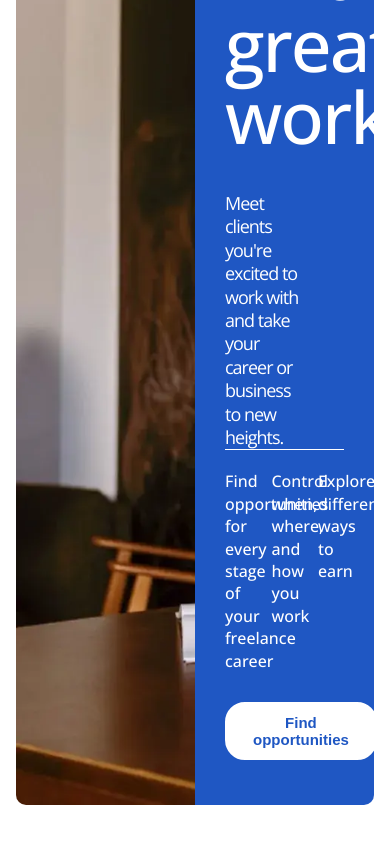
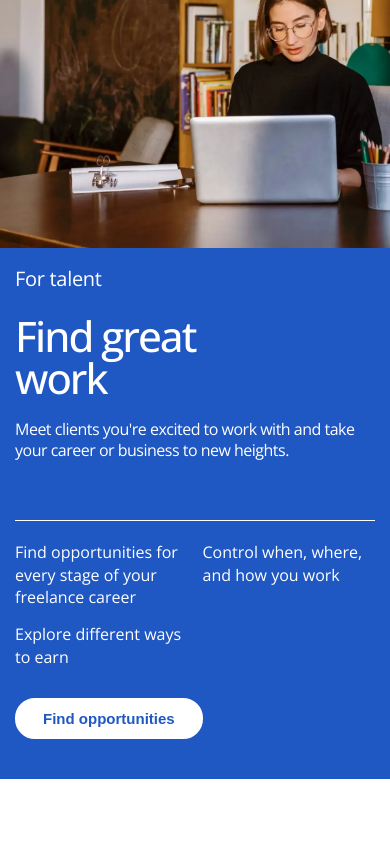
Before and after one commit to eduarf/upwork-c, a React (Vite) app: page / in a window 390 px wide. Shown: the part 5603-6447 px from the top of the page. After the commit the page ends 6424 px from the top, so only its background shows below. Built offline with nearby package versions, Linux system fonts and the light colour scheme.

Commit message:
findGreatWork responsive

```diff
--- a/src/components/find-great-work/FindGreatWork.scss
+++ b/src/components/find-great-work/FindGreatWork.scss
@@ -3,11 +3,26 @@
   display: grid;
   grid-template-columns: repeat(2, minmax(0, 1fr));
   min-height: 78rem;
+  @media only screen and (max-width: 1200px){
+    padding: 5vh 2vw;
+    min-height: 72rem;
+  }
+  @media only screen and (max-width: 768px){
+    grid-template-columns: repeat(1, minmax(0, 1fr));
+    padding: 5vh 0;
+  }
   &__left {
     background-image: url("../../assets/find-great-work.jpeg");
     background-size: cover;
     object-fit: cover;
     border-radius: 1rem 0 0 1rem;
+    @media only screen and (max-width: 1200px){
+      background-position: right;
+    }
+    @media only screen and (max-width: 768px){
+      height: 40rem;
+      border-radius: 0;
+    }
   }
   &__right {
     background-color: rgb(31, 87, 195);
@@ -17,6 +32,10 @@
     flex-direction: column;
     justify-content: space-between;
     border-radius: 0 1rem 1rem 0;
+    @media only screen and (max-width: 768px){
+      border-radius: 0;
+      padding: 1.5rem 1.5rem 4rem 1.5rem;
+    }
     &--top {
         display: flex;
         flex-direction: column;
@@ -26,12 +45,21 @@
         font-size: 2.4rem;
         font-weight: 400;
         letter-spacing: -0.3px;
+        @media only screen and (max-width: 1200px){
+          font-size: 2rem;
+        }
       }
       h1 {
         font-size: 7.2rem;
         font-weight: 500;
         line-height: 1;
         letter-spacing: -2px;
+        @media only screen and (max-width: 1200px){
+          font-size: 6.2rem;
+        }
+        @media only screen and (max-width: 768px){
+          font-size: 4.2rem;
+        }
       }
       p {
         font-size: 1.8rem;
@@ -40,6 +68,14 @@
         line-height: 1.3;
         letter-spacing: -1px;
         margin-top: 2rem;
+        @media only screen and (max-width: 1200px){
+          font-size: 1.6rem;
+          letter-spacing: -.5px;
+          width: 100%;
+        }
+        @media only screen and (max-width: 768px){
+          margin-top: 0;
+        }
       }
     }
     &--bottom {
@@ -49,15 +85,29 @@
         align-items: flex-start;
         padding-top: 2rem;
         gap: 3rem;
+        @media only screen and (max-width: 768px){
+          margin-top: 6rem;
+        }
         &__lists {
             display: grid;
             grid-template-columns: repeat(3, minmax(0, 1fr));
             gap: 2rem;
+            @media only screen and (max-width: 1000px) {
+              grid-template-columns: repeat(2, minmax(0, 1fr));
+              gap: 1.5rem;
+            }
             div {
                 font-size: 1.6rem;
                 color: var(--color-white);
                 line-height: 1.4;
                 font-weight: 500;
+                @media only screen and (max-width: 1000px){
+                  font-size: 1.4rem;
+                  font-weight: 400;
+                }
+                @media only screen and (max-width: 768px){
+                  font-size: 1.6rem;
+                }
             }
         }
     }
```
